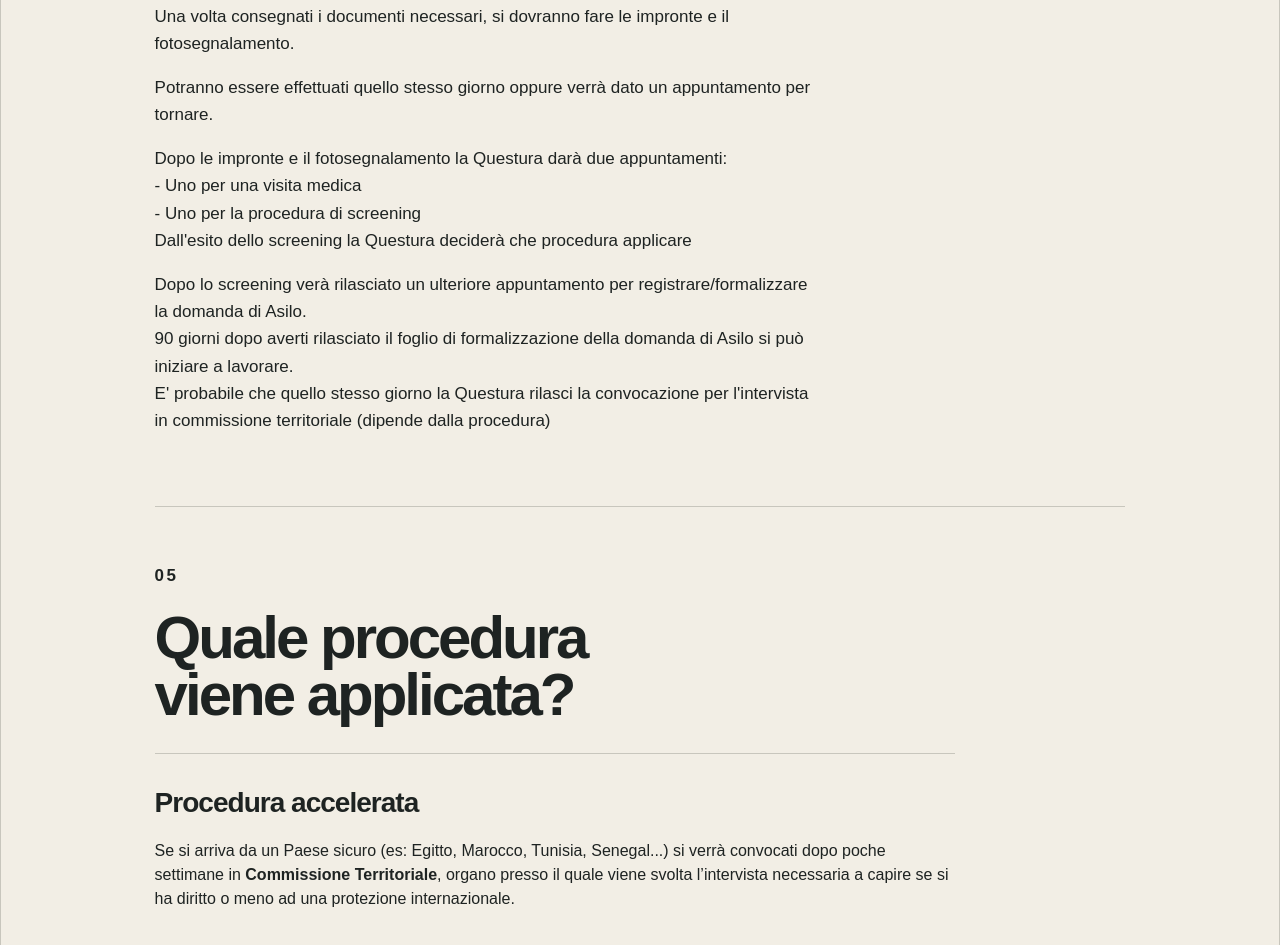
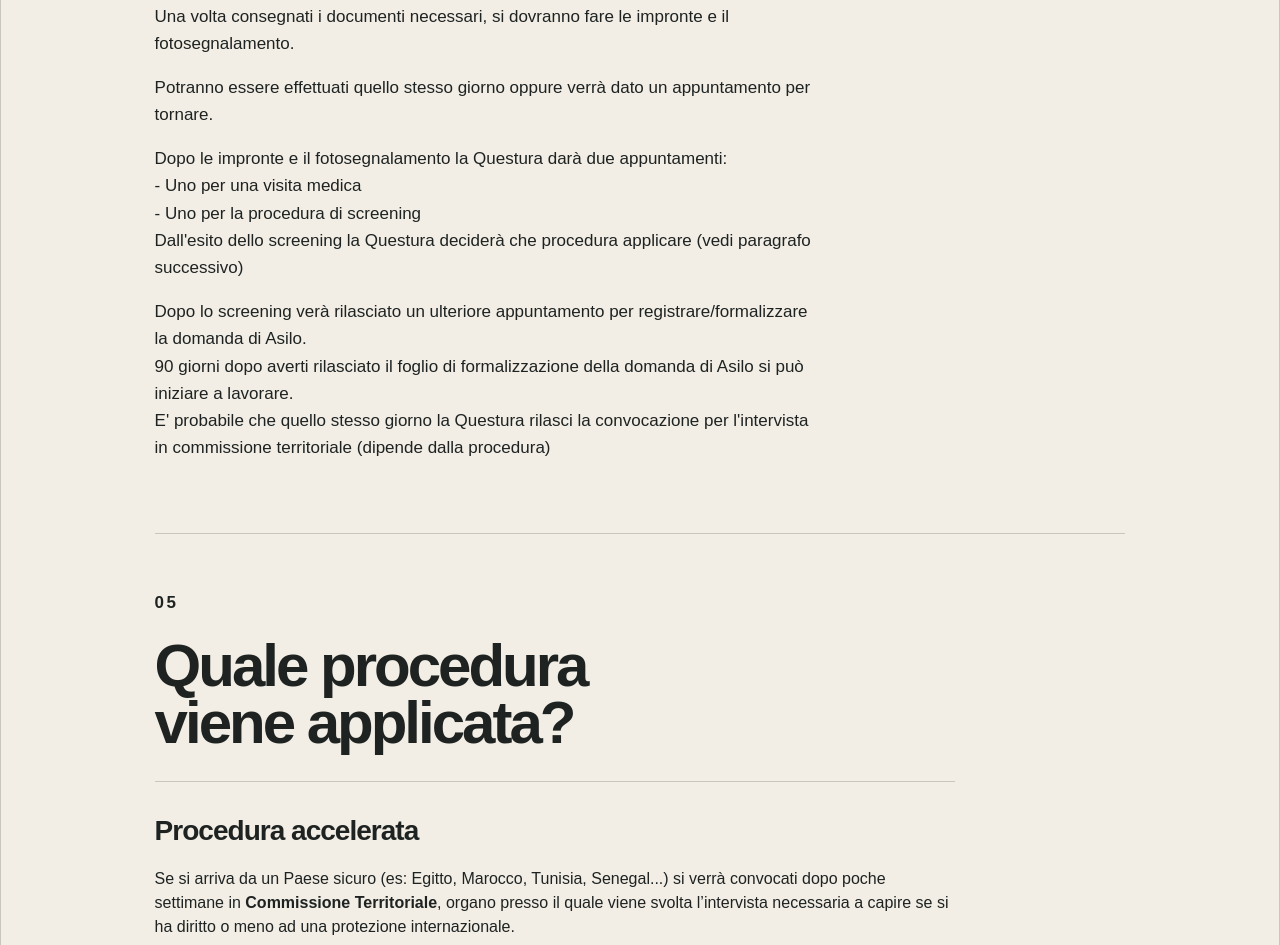
Before and after one commit to murefumi/karama-site, a plain HTML site: page richiesta-asilo.html in a window 1280 px wide. Shown: the part 2629-3574 px from the top of the page. Drawn offline with Linux system fonts and the light colour scheme.

Commit message:
Update richiesta-asilo.html

```diff
--- a/richiesta-asilo.html
+++ b/richiesta-asilo.html
@@ -166,7 +166,7 @@
       Dopo le impronte e il fotosegnalamento la Questura darà due appuntamenti:<br>
       - Uno per una visita medica<br>
       - Uno per la procedura di screening<br>
-      Dall'esito dello screening la Questura deciderà che procedura applicare
+      Dall'esito dello screening la Questura deciderà che procedura applicare (vedi paragrafo successivo)
     </p>
 
     <p>
```
